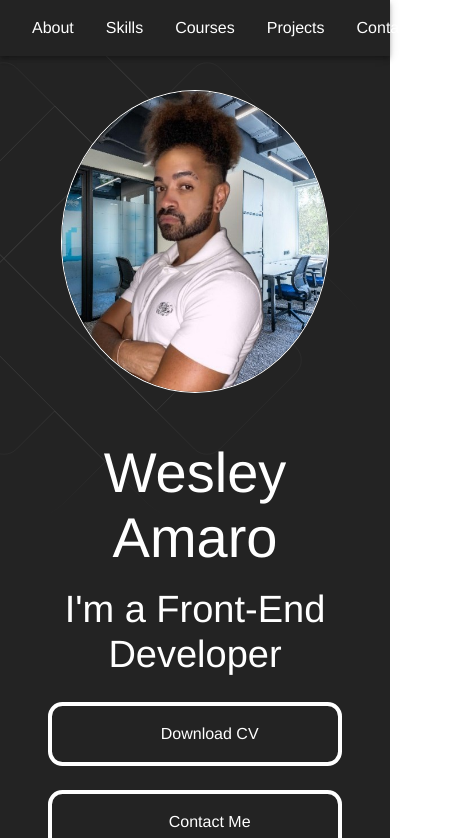
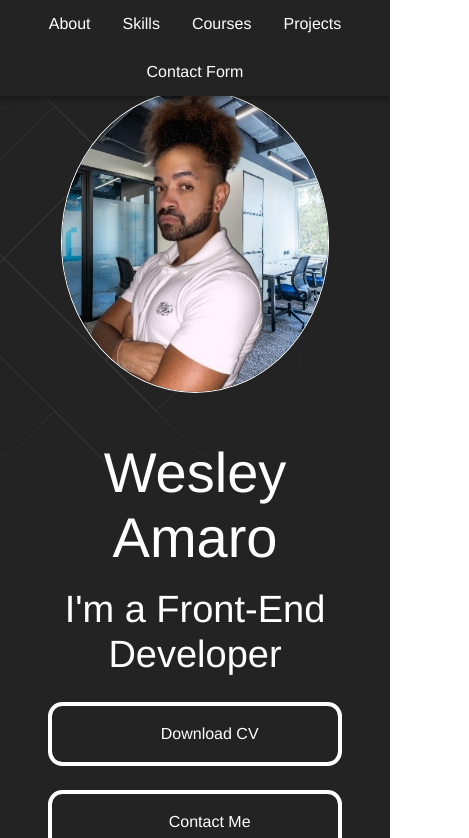
Before and after one commit to pohawesleyp/myportfolio, a React (Vite) app in the folder myportfolio-project/: page / in a window 390 px wide. Shown: the top 838 px of the page, 469 px wide, since content can reach past the window. Built offline with nearby package versions, Linux system fonts and the light colour scheme; some icons are missing.

Commit message:
perf/style: change in NabVar's route and styling / mudança na rota e estilização do NabVar

```diff
--- a/myportfolio-project/src/components/NavBar/NavBar.tsx
+++ b/myportfolio-project/src/components/NavBar/NavBar.tsx
@@ -8,6 +8,11 @@ const StyledTooBar = styled(Toolbar)(({ theme }) => ({
   display: "flex",
   justifyContent: "space-evenly",
   backgroundColor: theme.palette.primary.main,
+
+  [theme.breakpoints.down("sm")]: {
+    justifyContent: "center", // centraliza links em telas pequenas
+    flexWrap: "wrap", // evita que ultrapasse a largura
+  },
 }));
 
 const StyledIconNavBar = {
@@ -81,9 +86,22 @@ const NavBar: React.FC = () => {
             <MenuItem sx={StyledIconNavBar}>Projects</MenuItem>
           </ScrollLink>
 
-          <MenuItem component={RouterLink} to="/contact" sx={StyledIconNavBar}>
-            Contact Form
-          </MenuItem>
+          <ScrollLink
+            to="contactForm"
+            spy={true}
+            smooth={!prefersReducedMotion}
+            offset={-NAV_HEIGHT}
+            duration={DURATION}
+            onSetActive={() => handleSetActive("contactForm")}
+          >
+            <MenuItem
+              component={RouterLink}
+              to="/contact"
+              sx={StyledIconNavBar}
+            >
+              Contact Form
+            </MenuItem>
+          </ScrollLink>
         </StyledTooBar>
       </AppBar>
     </>
```
